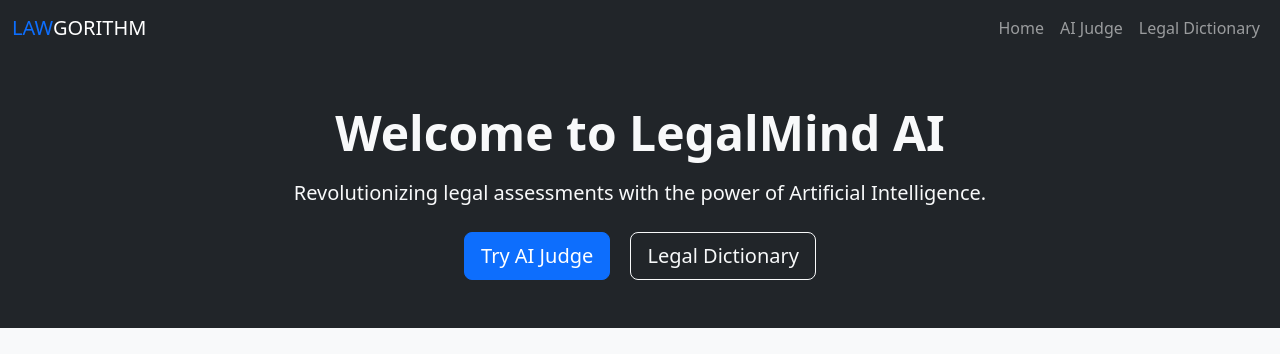
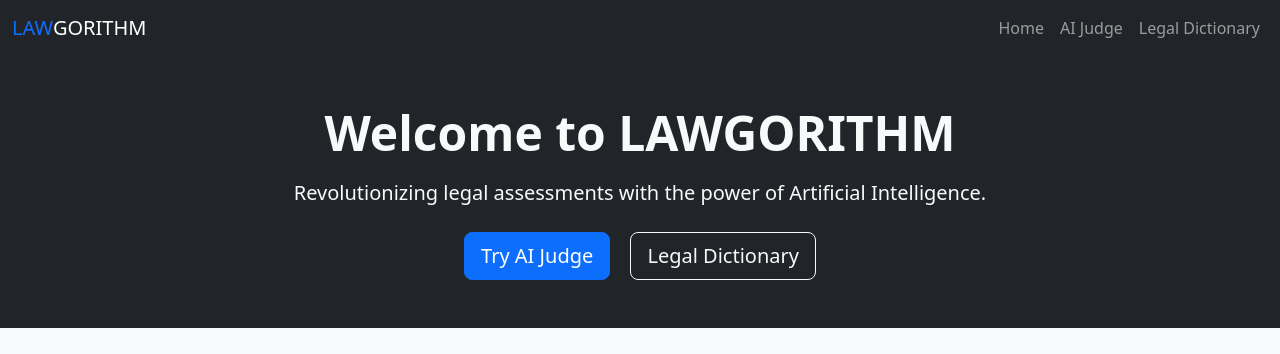
Before and after one commit to Venkata-sampath/ai-judge, a website: page views/index.html in a window 1280 px wide. Shown: the top 354 px of the page. Drawn offline with nearby package versions, Linux system fonts and the light colour scheme.

Commit message:
updated home page

```diff
--- a/views/index.html
+++ b/views/index.html
@@ -34,7 +34,7 @@
   <!-- Hero Section -->
   <header class="bg-dark text-light py-5">
     <div class="container text-center">
-      <h1 class="display-5 fw-bold">Welcome to LegalMind AI</h1>
+      <h1 class="display-5 fw-bold">Welcome to LAWGORITHM</h1>
       <p class="lead mt-3 mb-4">Revolutionizing legal assessments with the power of Artificial Intelligence.</p>
       <div>
         <a href="/judge" class="btn btn-primary btn-lg me-3">Try AI Judge</a>
```
